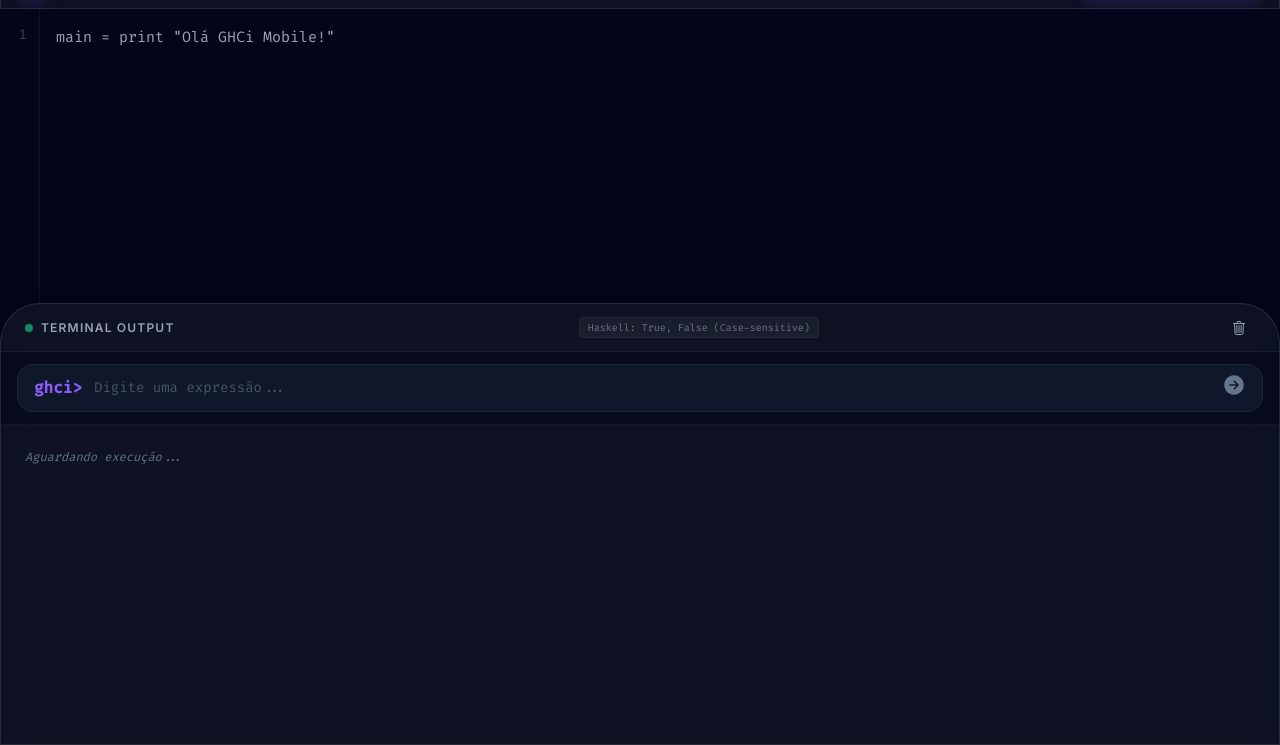
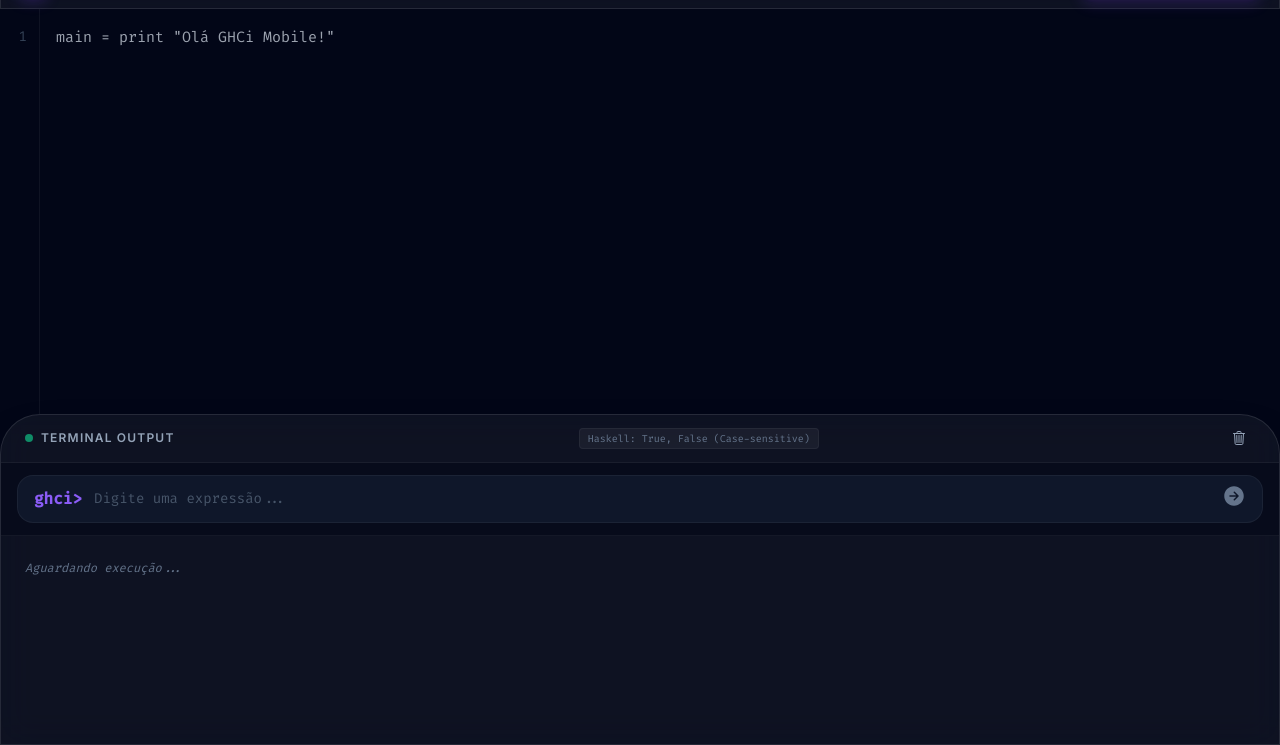
Before and after one commit to filipeive/ghci_mobile, a website: page public/index.html in a window 1280 px wide. Shown: the part 55-800 px from the top of the page. Drawn offline with nearby package versions, Linux system fonts and the light colour scheme.

Commit message:
Fix UI regressions: scroll, line alignment, visibility, and terminal height

```diff
--- a/public/app.js
+++ b/public/app.js
@@ -50,7 +50,7 @@ document.addEventListener('DOMContentLoaded', () => {
         highlightContent.textContent = content;
         // Trigger Prism
         Prism.highlightElement(highlightContent);
-        // Sync scroll
+        // Sync scroll (Vertical e Horizontal)
         highlighterOverlay.scrollTop = codeEditor.scrollTop;
         highlighterOverlay.scrollLeft = codeEditor.scrollLeft;
     }
--- a/public/index.html
+++ b/public/index.html
@@ -79,7 +79,8 @@
         body { @apply bg-dark-900 text-slate-200 antialiased overflow-hidden; height: 100svh; }
 
         #code-editor, #highlighter-overlay {
-            @apply absolute top-0 left-0 w-full h-full font-mono text-[15px] leading-[1.6] p-4 whitespace-pre overflow-hidden;
+            @apply absolute top-0 left-0 w-full h-full font-mono text-[15px] p-4 whitespace-nowrap overflow-auto;
+            line-height: 1.5rem; /* Explicit 24px height per line */
             margin: 0;
             box-sizing: border-box;
         }
@@ -91,15 +92,20 @@
         #highlighter-overlay {
             @apply pointer-events-none z-0;
             background: transparent !important;
+            scrollbar-width: none; /* Hide for overlay */
         }
+
+        #highlighter-overlay::-webkit-scrollbar { display: none; }
 
         #highlighter-overlay code {
             @apply bg-transparent p-0 text-inherit;
             font-family: inherit !important;
+            font-size: inherit !important;
         }
 
         .line-numbers {
-            @apply w-10 text-right pr-3 pt-4 text-slate-700 font-mono text-sm select-none border-r border-white/5 bg-dark-900;
+            @apply w-10 text-right pr-3 pt-4 text-slate-700 font-mono text-sm select-none border-r border-white/5 bg-dark-900 overflow-hidden shrink-0;
+            line-height: 1.5rem; /* Explicit match editor height */
         }
 
         /* Prism override for cleaner look */
@@ -172,15 +178,15 @@
     <main class="flex-1 flex flex-col min-h-0 relative">
         <!-- Editor Section -->
         <section class="flex-1 min-h-0 flex bg-dark-900 overflow-hidden">
-            <div id="line-numbers" class="line-numbers shrink-0">1</div>
-            <div class="flex-1 relative overflow-hidden">
+            <div id="line-numbers" class="line-numbers shrink-0 overflow-hidden">1</div>
+            <div class="flex-1 relative overflow-hidden bg-dark-900">
                 <pre id="highlighter-overlay" aria-hidden="true"><code class="language-haskell" id="highlight-content"></code></pre>
                 <textarea id="code-editor" spellcheck="false" placeholder="main = print &#34;Olá GHCi Mobile!&#34;"></textarea>
             </div>
         </section>
 
         <!-- Terminal Panel -->
-        <div id="terminal-panel" class="h-[60%] flex flex-col glass rounded-t-[2.5rem] shadow-2xl transition-all duration-300 border-t-white/10 z-20">
+        <div id="terminal-panel" class="h-[45%] flex flex-col glass rounded-t-[2.5rem] shadow-2xl transition-all duration-300 border-t-white/10 z-20">
             <!-- Terminal Header -->
             <div class="h-12 shrink-0 flex items-center justify-between px-6 border-b border-white/5">
                 <div class="flex items-center gap-2 text-slate-400 font-semibold text-xs uppercase tracking-widest">
```
